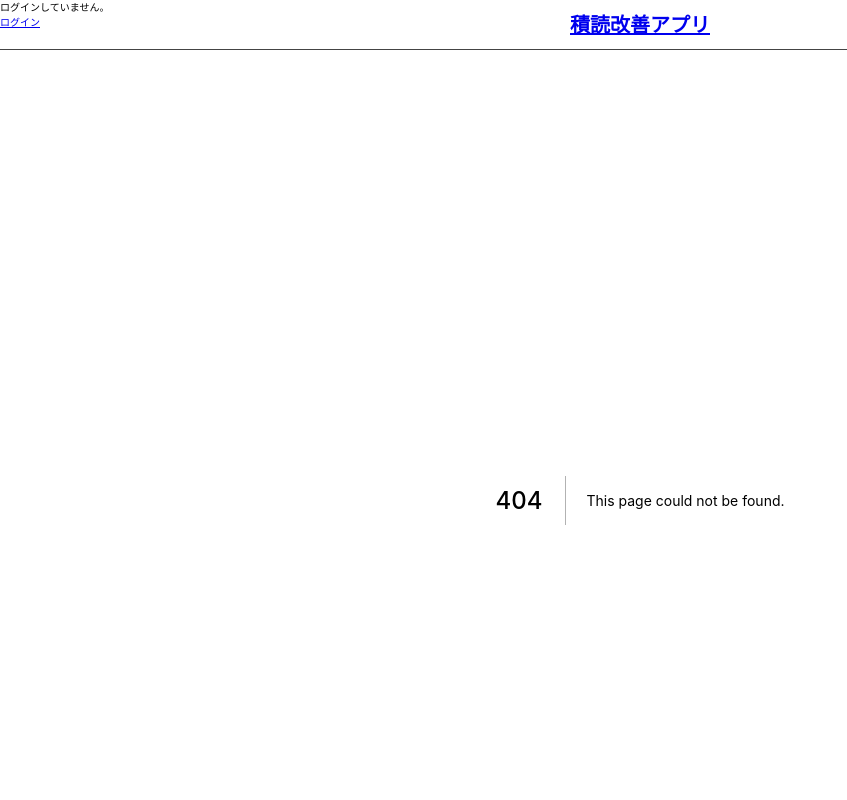
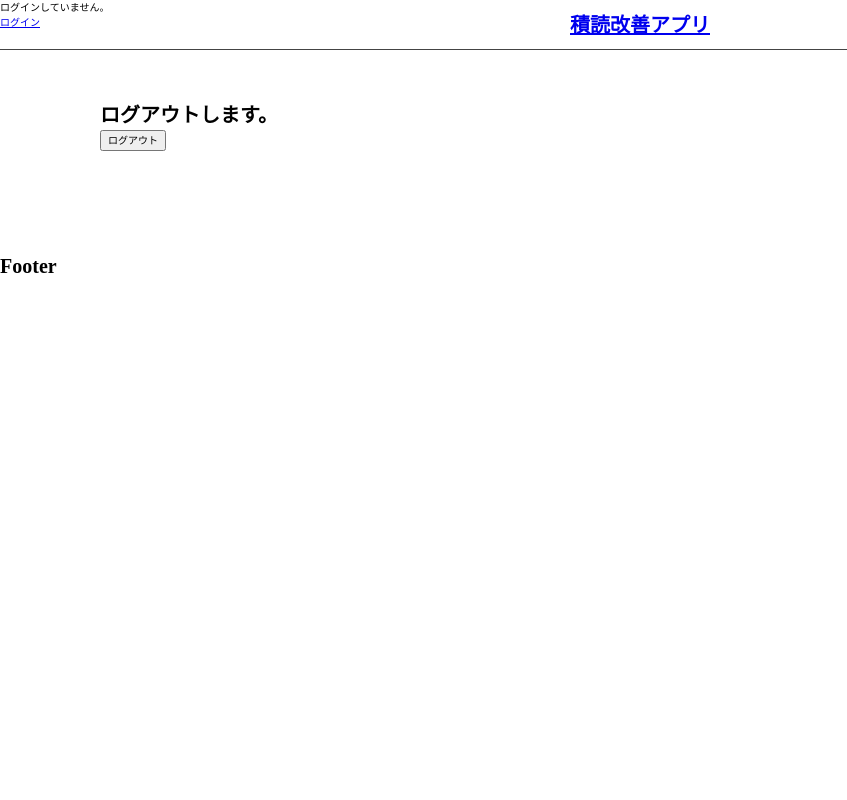
Before and after one commit to kento-yoshidu/ga_test, a Next.js app: page /user/logout in a window 1280 px wide. Before the commit this address had no page. Shown: the top 800 px of the page, without its empty margins (0-847 px from the left). Built offline with nearby package versions, Linux system fonts and the light colour scheme.

Commit message:
✨ #75 create logout.tsx

```diff
--- a/src/pages/components/Header.tsx
+++ b/src/pages/components/Header.tsx
@@ -19,14 +19,17 @@ const Header = () => {
       </h1>
 
       {user && (
-        <p>{user}さんでログイン中</p>
+        <>
+          <p>{user}さんでログイン中</p>
+          <Link href="/user/logout">ログアウト</Link>
+        </>
       )}
 
       {!user && (
         <div>
           <p>ログインしていません。</p>
 
-          <Link href="/">ログイン</Link>
+          <Link href="/user/login/">ログイン</Link>
         </div>
       )}
     </header>
--- /dev/null
+++ b/src/pages/user/logout.tsx
@@ -0,0 +1,31 @@
+import React from "react"
+import { useRouter } from "next/router"
+
+const Logout = () => {
+  const router = useRouter()
+
+  const handleSubmit = async (e: React.FormEvent) => {
+    e.preventDefault()
+
+    try {
+      localStorage.removeItem("token")
+      localStorage.removeItem("user")
+
+      router.reload()
+    } catch (err) {
+      alert("ログアウト失敗")
+    }
+  }
+
+  return (
+    <>
+      <h1>ログアウトします。</h1>
+
+      <form onSubmit={handleSubmit}>
+        <button type="submit">ログアウト</button>
+      </form>
+    </>
+  )
+}
+
+export default Logout
```
Also changed, not shown: lib/apiFetch.tsx (deleted, +0 -21 lines), src/pages/components/test.tsx (added, +28 -0 lines), src/pages/index.tsx (+10 -4 lines).
